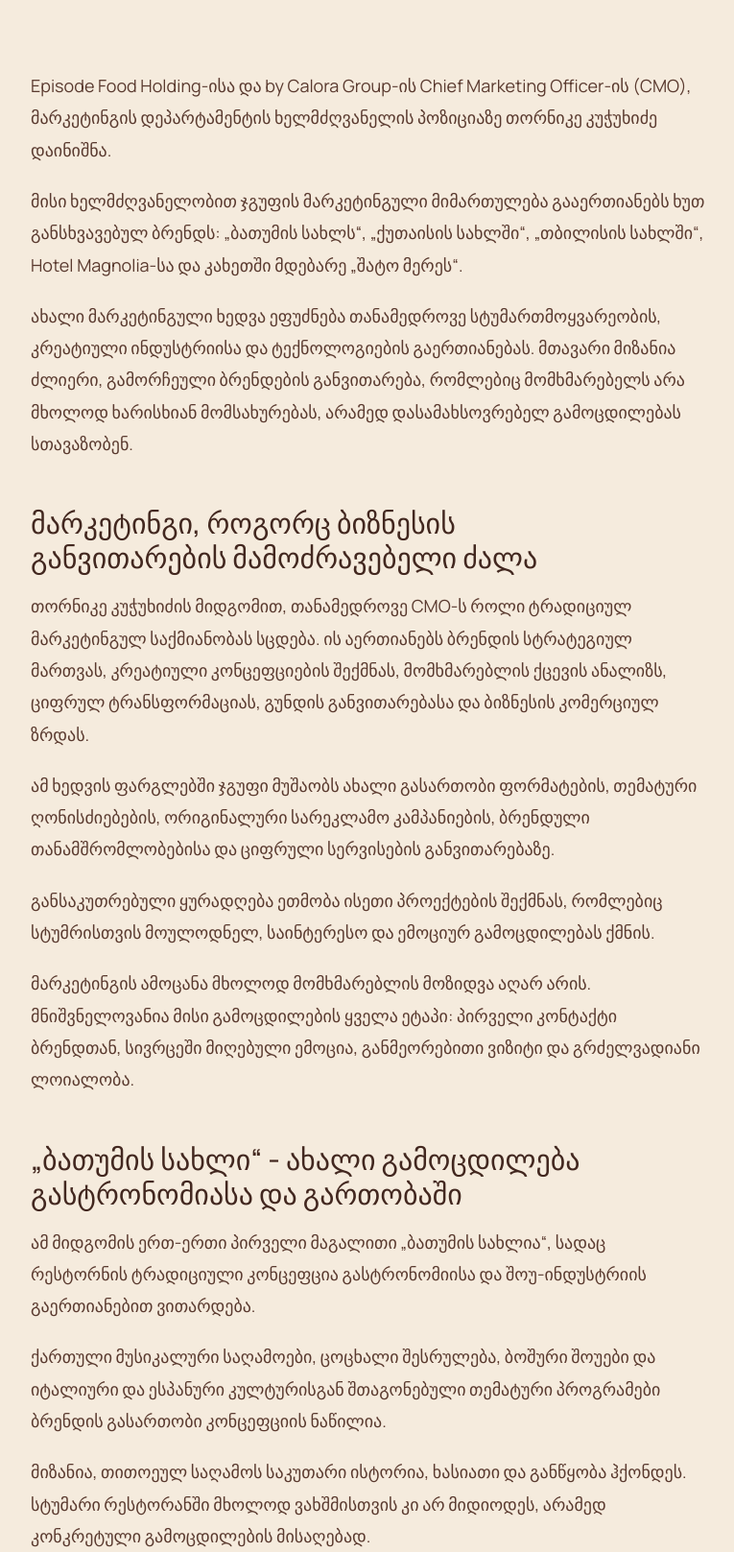
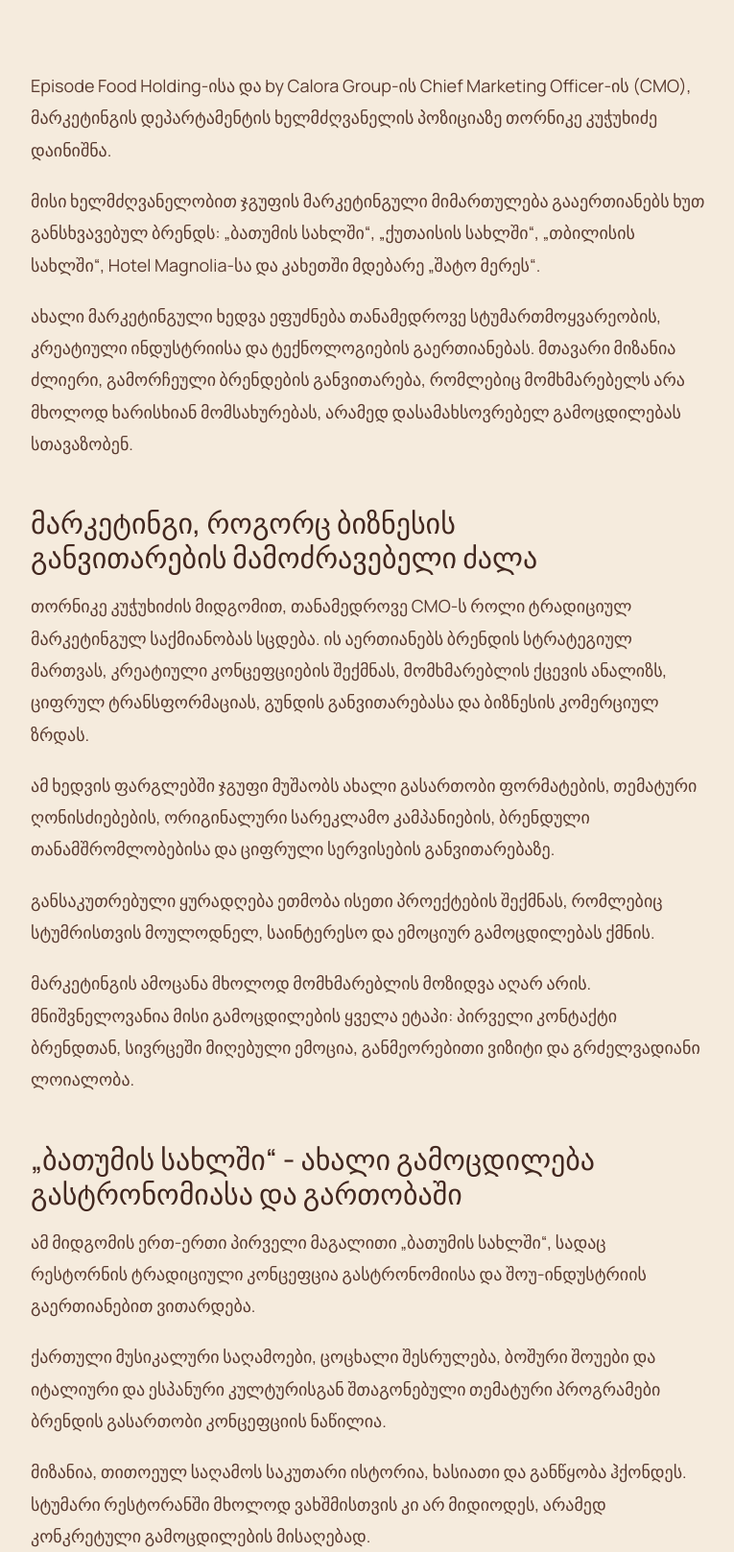
Before and after one commit to tkuchukhidze-maker/Hotel-Magnolia-Tbilisi-by-Calora-Group, a Laravel app: page /ka/news/tornike-kuchukhidze-cmo in a window 1280 px wide. Shown: the part 1426-3043 px from the top of the page at 96% size, without its empty margins (256-1021 px from the left). Run offline with Laravel 12, Linux system fonts and the light colour scheme; data comes from the database, SQL or seed files in the repository; data that the repository does not hold is empty.

Commit message:
News (KA): brand names always as „ბათუმის სახლში“ / „ქუთაისის სახლში“
Co-Authored-By: Claude Opus 5.5 <noreply@anthropic.com>
Claude-Session: https://claude.ai/code/session_01S7987dNw4yjfsHnzGX8awo

```diff
--- a/resources/views/news/tornike-kuchukhidze-cmo-ka.blade.php
+++ b/resources/views/news/tornike-kuchukhidze-cmo-ka.blade.php
@@ -1,15 +1,15 @@
 <div class="container">
   <div class="news-body">
     <p>Episode Food Holding-ისა და by Calora Group-ის Chief Marketing Officer-ის (CMO), მარკეტინგის დეპარტამენტის ხელმძღვანელის პოზიციაზე თორნიკე კუჭუხიძე დაინიშნა.</p>
-    <p>მისი ხელმძღვანელობით ჯგუფის მარკეტინგული მიმართულება გააერთიანებს ხუთ განსხვავებულ ბრენდს: „ბათუმის სახლს“, „ქუთაისის სახლში“, „თბილისის სახლში“, Hotel Magnolia-სა და კახეთში მდებარე „შატო მერეს“.</p>
+    <p>მისი ხელმძღვანელობით ჯგუფის მარკეტინგული მიმართულება გააერთიანებს ხუთ განსხვავებულ ბრენდს: „ბათუმის სახლში“, „ქუთაისის სახლში“, „თბილისის სახლში“, Hotel Magnolia-სა და კახეთში მდებარე „შატო მერეს“.</p>
     <p>ახალი მარკეტინგული ხედვა ეფუძნება თანამედროვე სტუმართმოყვარეობის, კრეატიული ინდუსტრიისა და ტექნოლოგიების გაერთიანებას. მთავარი მიზანია ძლიერი, გამორჩეული ბრენდების განვითარება, რომლებიც მომხმარებელს არა მხოლოდ ხარისხიან მომსახურებას, არამედ დასამახსოვრებელ გამოცდილებას სთავაზობენ.</p>
     <h2>მარკეტინგი, როგორც ბიზნესის განვითარების მამოძრავებელი ძალა</h2>
     <p>თორნიკე კუჭუხიძის მიდგომით, თანამედროვე CMO-ს როლი ტრადიციულ მარკეტინგულ საქმიანობას სცდება. ის აერთიანებს ბრენდის სტრატეგიულ მართვას, კრეატიული კონცეფციების შექმნას, მომხმარებლის ქცევის ანალიზს, ციფრულ ტრანსფორმაციას, გუნდის განვითარებასა და ბიზნესის კომერციულ ზრდას.</p>
     <p>ამ ხედვის ფარგლებში ჯგუფი მუშაობს ახალი გასართობი ფორმატების, თემატური ღონისძიებების, ორიგინალური სარეკლამო კამპანიების, ბრენდული თანამშრომლობებისა და ციფრული სერვისების განვითარებაზე.</p>
     <p>განსაკუთრებული ყურადღება ეთმობა ისეთი პროექტების შექმნას, რომლებიც სტუმრისთვის მოულოდნელ, საინტერესო და ემოციურ გამოცდილებას ქმნის.</p>
     <p>მარკეტინგის ამოცანა მხოლოდ მომხმარებლის მოზიდვა აღარ არის. მნიშვნელოვანია მისი გამოცდილების ყველა ეტაპი: პირველი კონტაქტი ბრენდთან, სივრცეში მიღებული ემოცია, განმეორებითი ვიზიტი და გრძელვადიანი ლოიალობა.</p>
-    <h2>„ბათუმის სახლი“ - ახალი გამოცდილება გასტრონომიასა და გართობაში</h2>
-    <p>ამ მიდგომის ერთ-ერთი პირველი მაგალითი „ბათუმის სახლია“, სადაც რესტორნის ტრადიციული კონცეფცია გასტრონომიისა და შოუ-ინდუსტრიის გაერთიანებით ვითარდება.</p>
+    <h2>„ბათუმის სახლში“ - ახალი გამოცდილება გასტრონომიასა და გართობაში</h2>
+    <p>ამ მიდგომის ერთ-ერთი პირველი მაგალითი „ბათუმის სახლში“, სადაც რესტორნის ტრადიციული კონცეფცია გასტრონომიისა და შოუ-ინდუსტრიის გაერთიანებით ვითარდება.</p>
     <p>ქართული მუსიკალური საღამოები, ცოცხალი შესრულება, ბოშური შოუები და იტალიური და ესპანური კულტურისგან შთაგონებული თემატური პროგრამები ბრენდის გასართობი კონცეფციის ნაწილია.</p>
     <p>მიზანია, თითოეულ საღამოს საკუთარი ისტორია, ხასიათი და განწყობა ჰქონდეს. სტუმარი რესტორანში მხოლოდ ვახშმისთვის კი არ მიდიოდეს, არამედ კონკრეტული გამოცდილების მისაღებად.</p>
     <p>კონცეფციის განვითარებას თან ახლავს კრეატიული კამპანიები, ორიგინალური ვიდეოპროექტები, ციფრული კომუნიკაციის ახალი ფორმატები და სტუმრებთან ურთიერთობის თანამედროვე მიდგომები.</p>
@@ -31,7 +31,7 @@
         <svg class="news-brand__mark" stroke-width="1.3" aria-hidden="true"><use href="#mg-mark"/></svg>
         <p class="news-brand__city">ქუთაისი</p>
         <h3>ქუთაისის სახლში</h3>
-        <p>„ქუთაისის სახლის“ შემთხვევაში აქცენტი კეთდება იმერულ გასტრონომიაზე, ავთენტურ გარემოსა და განსხვავებულ კულტურულ საღამოებზე.</p>
+        <p>„ქუთაისის სახლში“-ს შემთხვევაში აქცენტი კეთდება იმერულ გასტრონომიაზე, ავთენტურ გარემოსა და განსხვავებულ კულტურულ საღამოებზე.</p>
       </li>
       <li class="news-brand">
         <svg class="news-brand__mark" stroke-width="1.3" aria-hidden="true"><use href="#mg-mark"/></svg>
```
